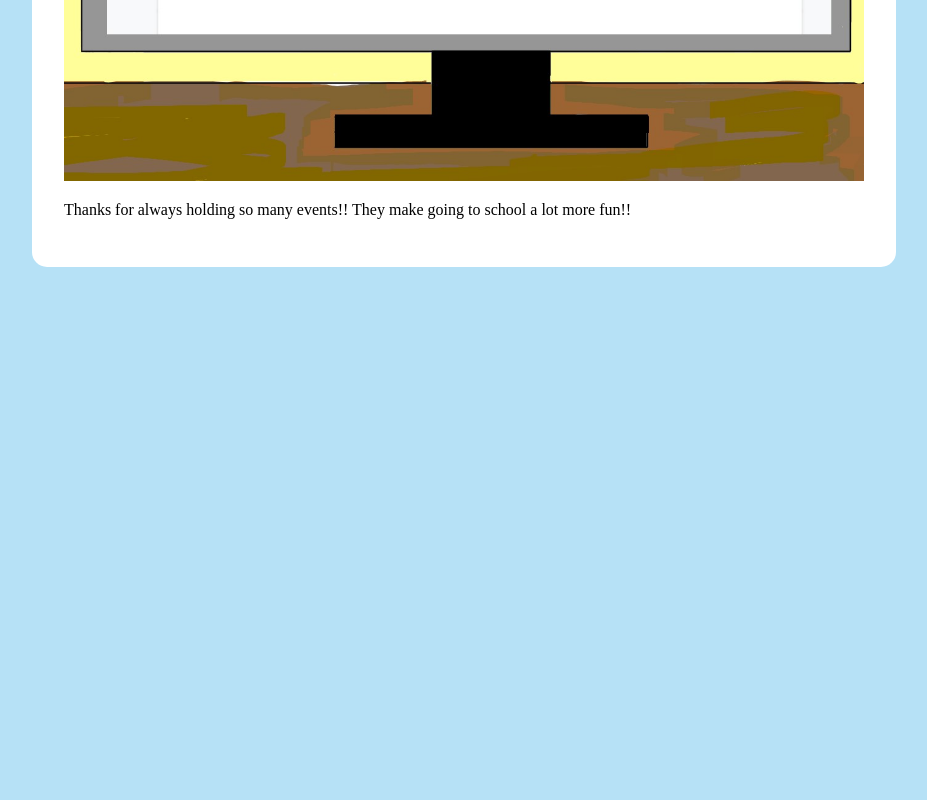
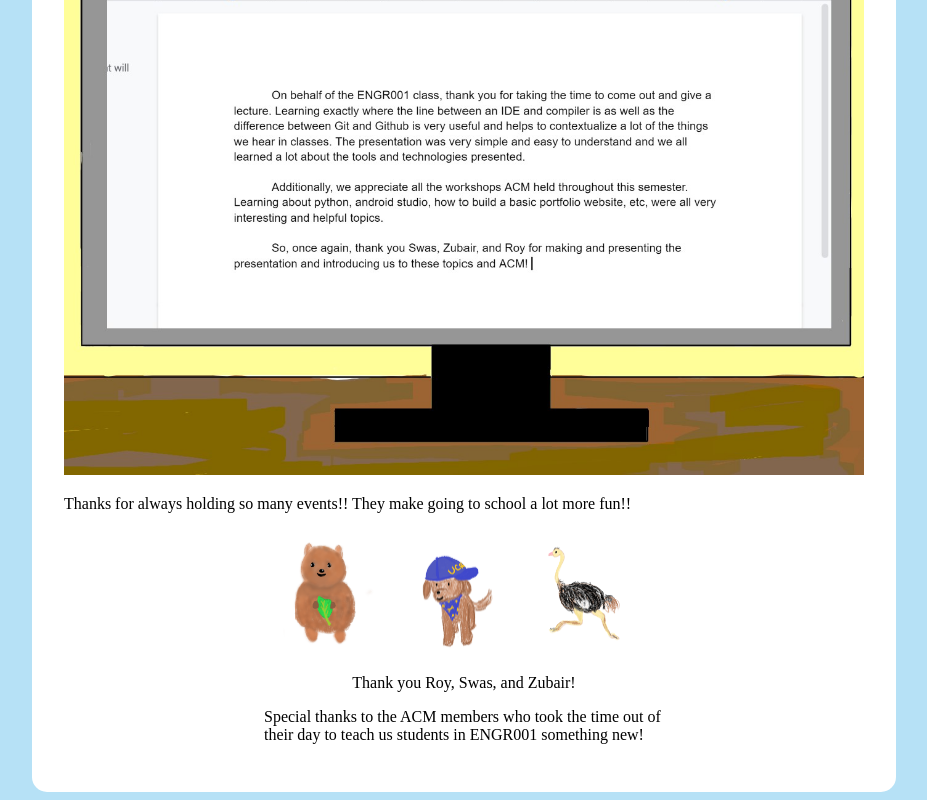
Before and after one commit to limesoda314/limesoda314-limesoda314.github.io, a plain HTML site: page thank you website code/pages/letter.html in a window 1280 px wide. Shown: the part 709-1509 px from the top of the page, without its empty margins (176-1103 px from the left). Before the commit the page ends 984 px from the top, so only its background shows below. Drawn offline with Linux system fonts and the light colour scheme.

Commit message:
Pictures!!
I tried making it look a little bit better... but my drawing skills aren't the best. But hopefully they make the site look a little bit nicer!!

```diff
--- a/thank you website code/pages/letter.html
+++ b/thank you website code/pages/letter.html
@@ -2,11 +2,12 @@
 <html>
     <head>
         <meta charset = "UTF-8">
-        <title>October Calendar</title>
+        <title>Thank you letter!!</title>
         <link rel="stylesheet" type ="text/css" href="../styles/main.css"/>
     </head>
 
     <body>
+        <img src="../images/acm_hero.png" alt="Thanks!!" class="center" style="max-width:40%; height:auto;">
         <div class="topnav">
             <a href="../main.html">Home</a>
             <a class="active" href="letter.html">letter</a>
@@ -25,6 +26,16 @@
                 Thanks for always holding so many events!! They make going to school a lot more fun!!
             </p>
 
+            <div class="center">
+                <img src="../images/quokka.png" alt="quokka!" style="max-width:125px;height:auto;">
+                <img src="../images/doggy.png" alt="doggy!" style="max-width:125px;height:auto;">
+                <img src="../images/ostrich.png" alt="ostrich!" style="max-width:125px;height:auto;">
+                <p style="text-align: center;">Thank you Roy, Swas, and Zubair! </p>
+                <p>
+                    Special thanks to the ACM members who took the time out of their day to teach us students in ENGR001 something new!
+                </p>
+            </div>
+
         </article>
     </body>
 </html>
--- a/thank you website code/styles/main.css
+++ b/thank you website code/styles/main.css
@@ -85,3 +85,11 @@ article {
     left: 60%;
     transform: translate(-50%, -50%);
   }
+
+
+  .center {
+    display: block;
+    margin-left: auto;
+    margin-right: auto;
+    width: 50%;
+  }
```
Also changed, not shown: thank you website code/main.html (+2 -1 lines), thank you website code/pages/calendar.html (+1 -0 lines), thank you website code/pages/desktop.html (+2 -1 lines), thank you website code/pages/flag.html (+3 -2 lines), thank you website code/images/acm_hero.png (added), thank you website code/images/doggy.png (added), thank you website code/images/ostrich.png (added), thank you website code/images/quokka.png (added), 3 other files.
